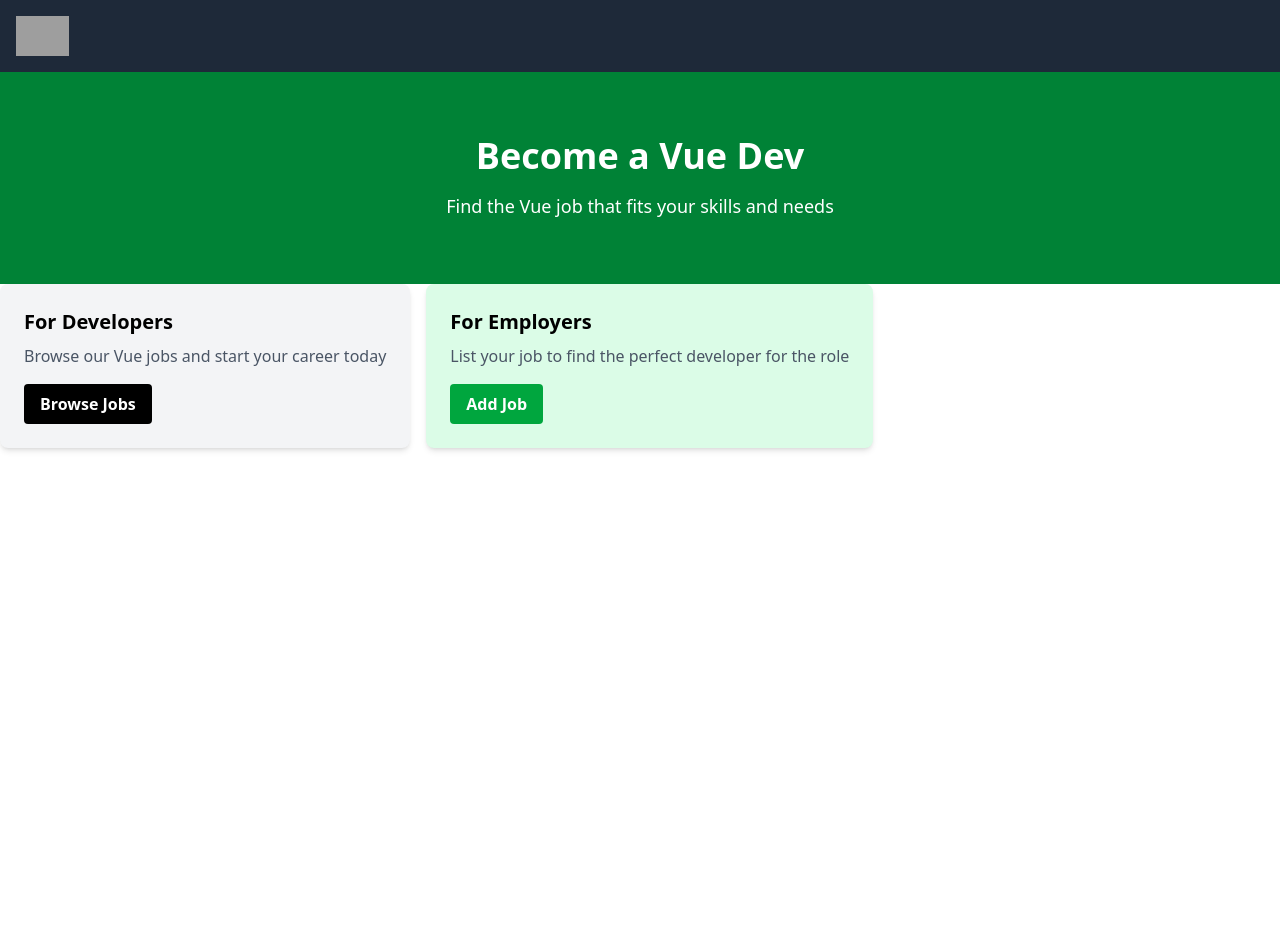
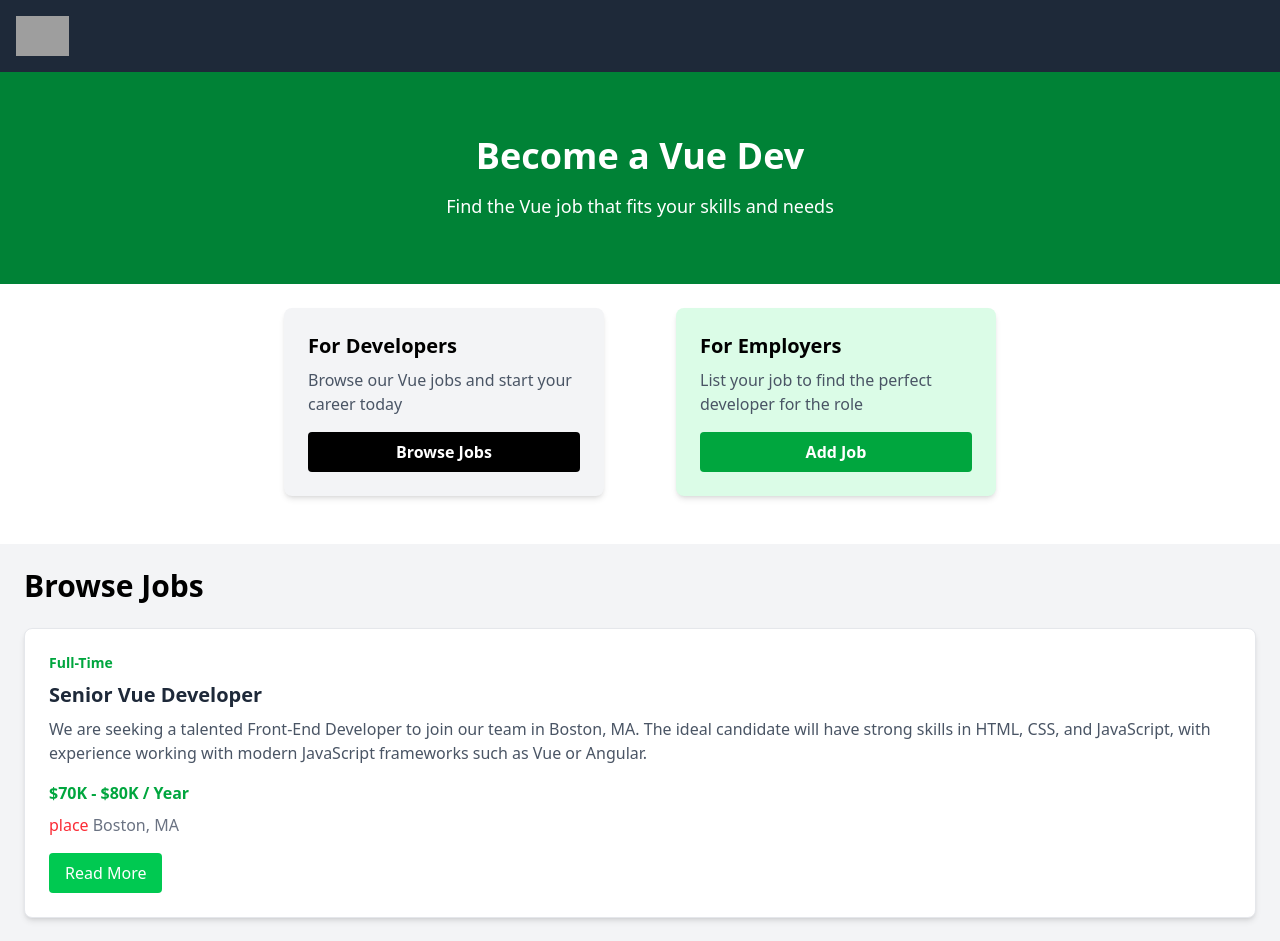
Before and after one commit to mesajil/vuejs-jobportal, a Vue app: page / in a window 1280 px wide. Shown: the top 941 px of the page. Before the commit the page ends 800 px from the top, so only its background shows below. Built offline with nearby package versions, Linux system fonts and the light colour scheme; grey boxes are pictures that could not be loaded.

Commit message:
feat: Add jobListings and Fix HeroCards styles

```diff
--- a/src/App.vue
+++ b/src/App.vue
@@ -2,12 +2,14 @@
 import Navbar from '@/components/Navbar.vue'
 import Hero from '@/components/Hero.vue'
 import HeroCards from './components/HeroCards.vue'
+import JobListings from './components/JobListings.vue'
 </script>
 
 <template>
   <Navbar />
   <Hero title="Become a Vue Dev" subtitle="Find the Vue job that fits your skills and needs"></Hero>
   <HeroCards />
+  <JobListings />
 </template>
 
 <style scoped></style>
--- a/src/components/HeroCards.vue
+++ b/src/components/HeroCards.vue
@@ -1,17 +1,21 @@
 <template>
-  <div class="flex flex-wrap gap-4">
+  <div class="flex flex-wrap justify-center gap-6 mt-6 mb-12">
     <!-- Developer Card -->
-    <Card>
+    <Card class="w-full sm:w-80 mx-6">
       <h2 class="text-xl font-bold mb-2">For Developers</h2>
       <p class="text-gray-600 mb-4">Browse our Vue jobs and start your career today</p>
-      <button class="px-4 py-2 bg-black text-white font-bold rounded">Browse Jobs</button>
+      <button class="px-4 py-2 bg-black text-white font-bold rounded w-full hover:bg-gray-800">
+        Browse Jobs
+      </button>
     </Card>
 
     <!-- Employer Card -->
-    <Card bg="bg-green-100">
+    <Card class="w-full sm:w-80 mx-6 bg-green-100">
       <h2 class="text-xl font-bold mb-2">For Employers</h2>
       <p class="text-gray-600 mb-4">List your job to find the perfect developer for the role</p>
-      <button class="px-4 py-2 bg-green-600 text-white font-bold rounded">Add Job</button>
+      <button class="px-4 py-2 bg-green-600 text-white font-bold rounded w-full hover:bg-green-700">
+        Add Job
+      </button>
     </Card>
   </div>
 </template>
--- a/src/components/JobListings.vue
+++ b/src/components/JobListings.vue
@@ -0,0 +1,30 @@
+<template>
+  <div class="p-6 bg-gray-100 min-h-screen">
+    <h1 class="text-3xl font-bold mb-6">Browse Jobs</h1>
+    <div class="grid gap-6">
+      <div
+        v-for="job in jobs"
+        :key="job.id"
+        class="bg-white shadow-md rounded-lg p-6 border border-gray-200"
+      >
+        <p class="text-sm text-green-600 font-semibold">{{ job.type }}</p>
+        <h2 class="text-xl font-bold text-gray-800 mt-2">{{ job.title }}</h2>
+        <p class="text-gray-600 mt-2">{{ job.description }}</p>
+        <p class="text-green-600 font-semibold mt-4">{{ job.salary }} / Year</p>
+        <p class="text-gray-500 mt-2 flex items-center">
+          <span class="material-icons text-red-500 mr-1">place</span>
+          {{ job.location }}
+        </p>
+        <button class="mt-4 bg-green-500 text-white px-4 py-2 rounded hover:bg-green-600">
+          Read More
+        </button>
+      </div>
+    </div>
+  </div>
+</template>
+
+<script setup>
+import jobData from '@/jobs.json'
+import { ref } from 'vue'
+const jobs = ref(jobData)
+</script>
--- /dev/null
+++ b/src/jobs.json
@@ -0,0 +1,86 @@
+[
+  {
+    "id": 1,
+    "title": "Senior Vue Developer",
+    "type": "Full-Time",
+    "description": "We are seeking a talented Front-End Developer to join our team in Boston, MA. The ideal candidate will have strong skills in HTML, CSS, and JavaScript, with experience working with modern JavaScript frameworks such as Vue or Angular.",
+    "location": "Boston, MA",
+    "salary": "$70K - $80K",
+    "company": {
+      "name": "NewTek Solutions",
+      "description": "NewTek Solutions is a leading technology company specializing in web development and digital solutions. We pride ourselves on delivering high-quality products and services to our clients while fostering a collaborative and innovative work environment.",
+      "contactEmail": "contact@teksolutions.com",
+      "contactPhone": "555-555-5555"
+    }
+  },
+  {
+    "id": 2,
+    "title": "Front-End Engineer (Vue)",
+    "type": "Full-Time",
+    "description": "Join our team as a Front-End Developer in sunny Miami, FL. We are looking for a motivated individual with a passion for crafting beautiful and responsive web applications. Experience with UI/UX design principles and a strong attention to detail are highly desirable.",
+    "location": "Miami, FL",
+    "salary": "$70K - $80K",
+    "company": {
+      "name": "Veneer Solutions",
+      "description": "Veneer Solutions is a creative agency specializing in digital design and development. Our team is dedicated to pushing the boundaries of creativity and innovation to deliver exceptional results for our clients.",
+      "contactEmail": "contact@loremipsum.com",
+      "contactPhone": "555-555-5555"
+    }
+  },
+  {
+    "id": 3,
+    "title": "Vue.js Developer",
+    "type": "Full-Time",
+    "description": "Are you passionate about front-end development? Join our team in vibrant Brooklyn, NY, and work on exciting projects that make a difference. We offer competitive compensation and a collaborative work environment where your ideas are valued.",
+    "location": "Brooklyn, NY",
+    "salary": "$70K - $80K",
+    "company": {
+      "name": "Dolor Cloud",
+      "description": "Dolor Cloud is a leading technology company specializing in digital solutions for businesses of all sizes. With a focus on innovation and customer satisfaction, we are committed to delivering cutting-edge products and services.",
+      "contactEmail": "contact@dolorsitamet.com",
+      "contactPhone": "555-555-5555"
+    }
+  },
+  {
+    "id": 4,
+    "title": "Vue Front-End Developer",
+    "type": "Part-Time",
+    "description": "Join our team as a Part-Time Front-End Developer in beautiful Pheonix, AZ. We are looking for a self-motivated individual with a passion for creating engaging user experiences. This position offers flexible hours and the opportunity to work remotely.",
+    "location": "Pheonix, AZ",
+    "salary": "$60K - $70K",
+    "company": {
+      "name": "Alpha Elite",
+      "description": "Alpha Elite is a dynamic startup specializing in digital marketing and web development. We are committed to fostering a diverse and inclusive workplace where creativity and innovation thrive.",
+      "contactEmail": "contact@adipisicingelit.com",
+      "contactPhone": "555-555-5555"
+    }
+  },
+  {
+    "id": 5,
+    "title": "Full Stack Vue Developer",
+    "type": "Full-Time",
+    "description": "Exciting opportunity for a Full-Time Front-End Developer in bustling Atlanta, GA. We are seeking a talented individual with a passion for building elegant and scalable web applications. Join our team and make an impact!",
+    "location": "Atlanta, GA",
+    "salary": "$90K - $100K",
+    "company": {
+      "name": "Browning Technologies",
+      "description": "Browning Technologies is a rapidly growing technology company specializing in e-commerce solutions. We offer a dynamic and collaborative work environment where employees are encouraged to think creatively and innovate.",
+      "contactEmail": "contact@consecteturadipisicing.com",
+      "contactPhone": "555-555-5555"
+    }
+  },
+  {
+    "id": 6,
+    "title": "Vue Native Developer",
+    "type": "Full-Time",
+    "description": "Join our team as a Front-End Developer in beautiful Portland, OR. We are looking for a skilled and enthusiastic individual to help us create innovative web solutions. Competitive salary and great benefits package available.",
+    "location": "Portland, OR",
+    "salary": "$100K - $110K",
+    "company": {
+      "name": "Port Solutions INC",
+      "description": "Port Solutions is a leading technology company specializing in software development and digital marketing. We are committed to providing our clients with cutting-edge solutions and our employees with a supportive and rewarding work environment.",
+      "contactEmail": "contact@ipsumlorem.com",
+      "contactPhone": "555-555-5555"
+    }
+  }
+]
```
